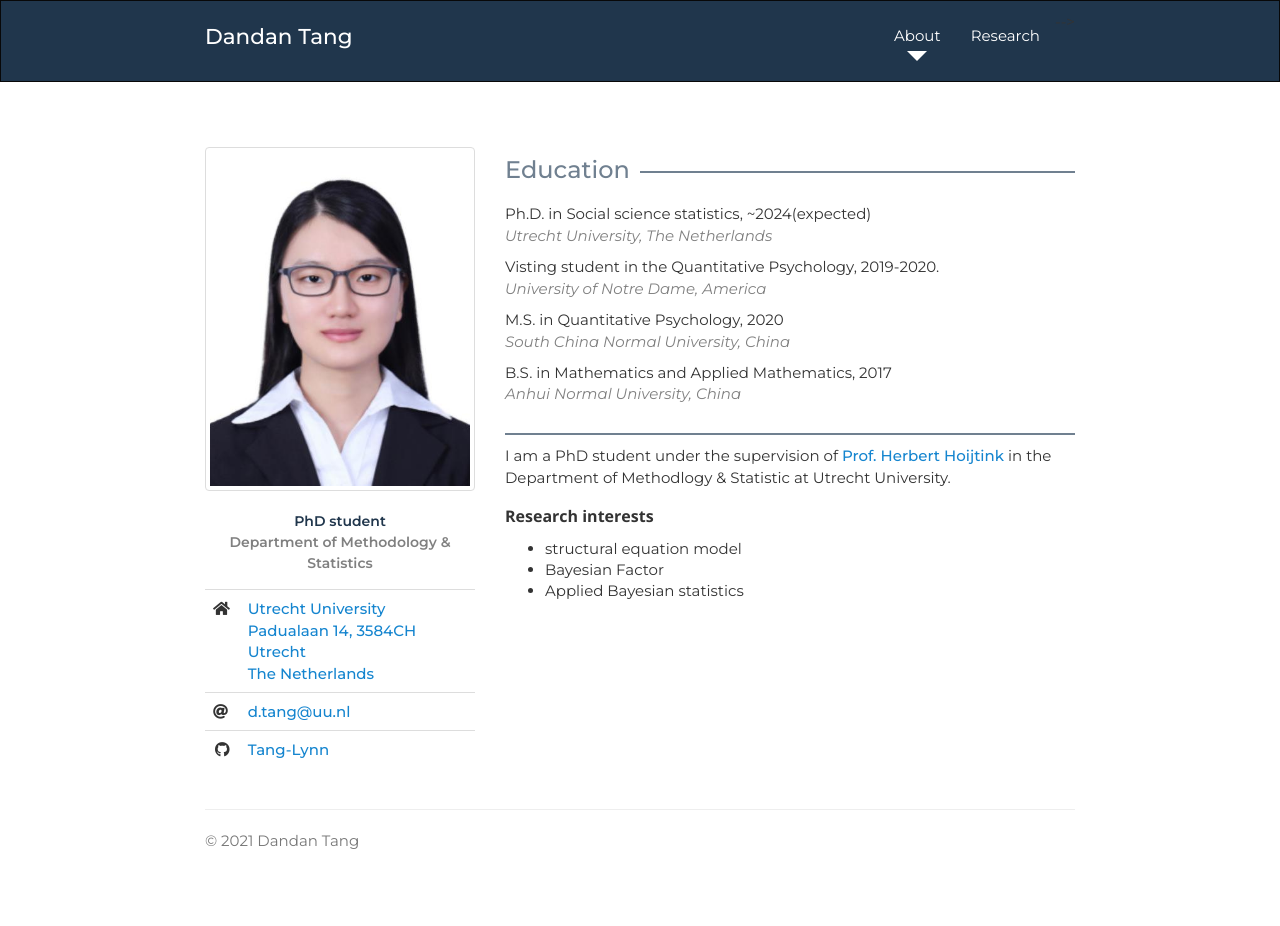
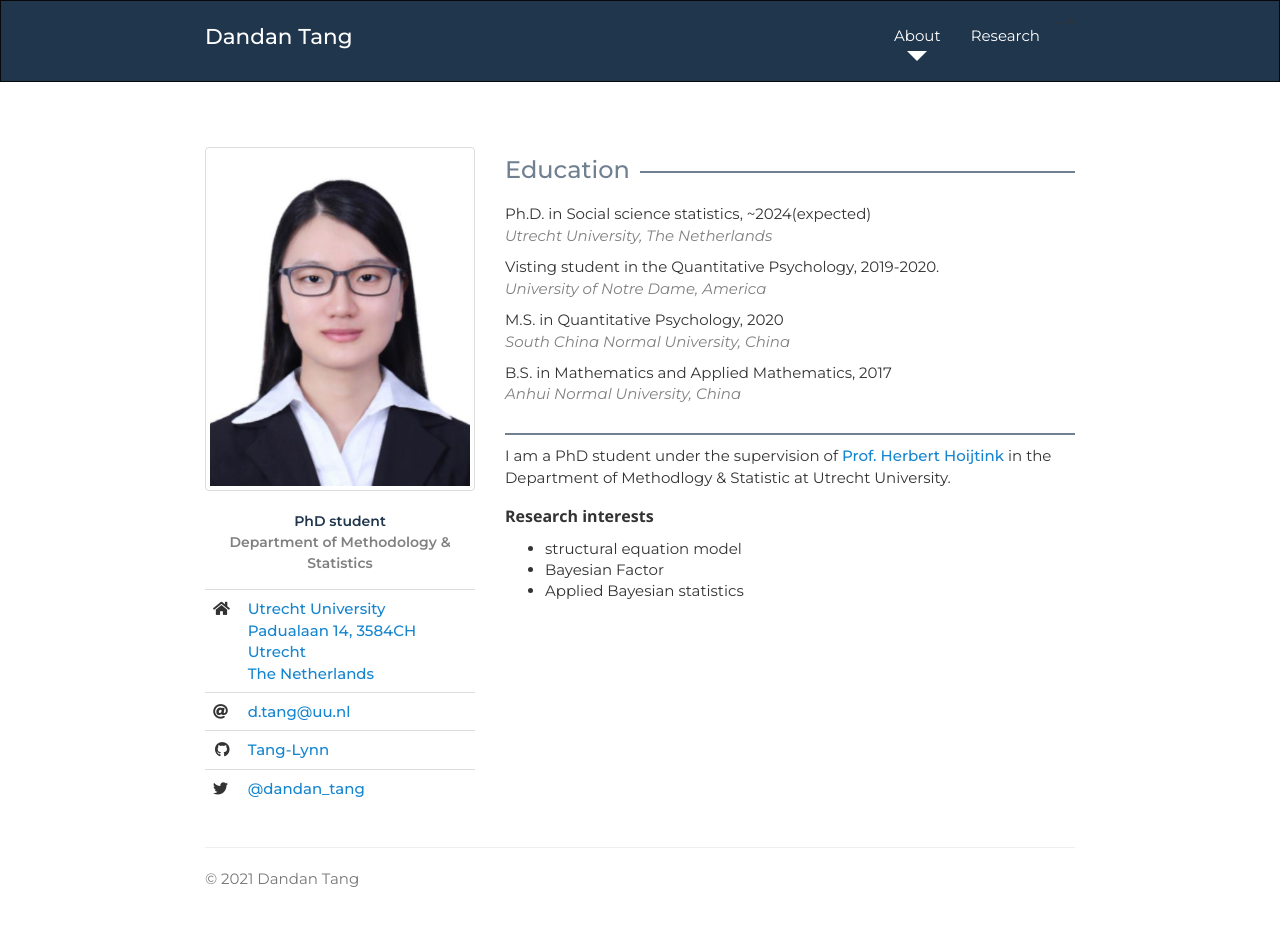
Before and after one commit to Tang-Lynn/tang-lynn.github.io, a Jekyll site: the page index.html, which Jekyll copies as it is, in a window 1280 px wide. Built offline with Jekyll 4.4.1, drawn with Linux system fonts in a browser that asks for light colours; nearby versions of some CDN libraries; a style sheet for code colours, icons or effects is not loaded; before the commit the page ends 900 px from its top, so only the background shows below that.

Commit message:
add twitter account
add Twitter account

```diff
--- a/index.html
+++ b/index.html
@@ -87,6 +87,10 @@
             <tr>
               <td><i class="fab fa-fw fa-github"></i></td>
               <td><a href="https://github.com/Tang-Lynn">Tang-Lynn</a></td>
+            </tr>
+            <tr>
+              <td><i class="fab fa-twitter fa-1x"></i></td>
+              <td><a href="https://twitter.com/dandan_tang">@dandan_tang</a></td>
             </tr>
           </tbody>
         </table>
```
